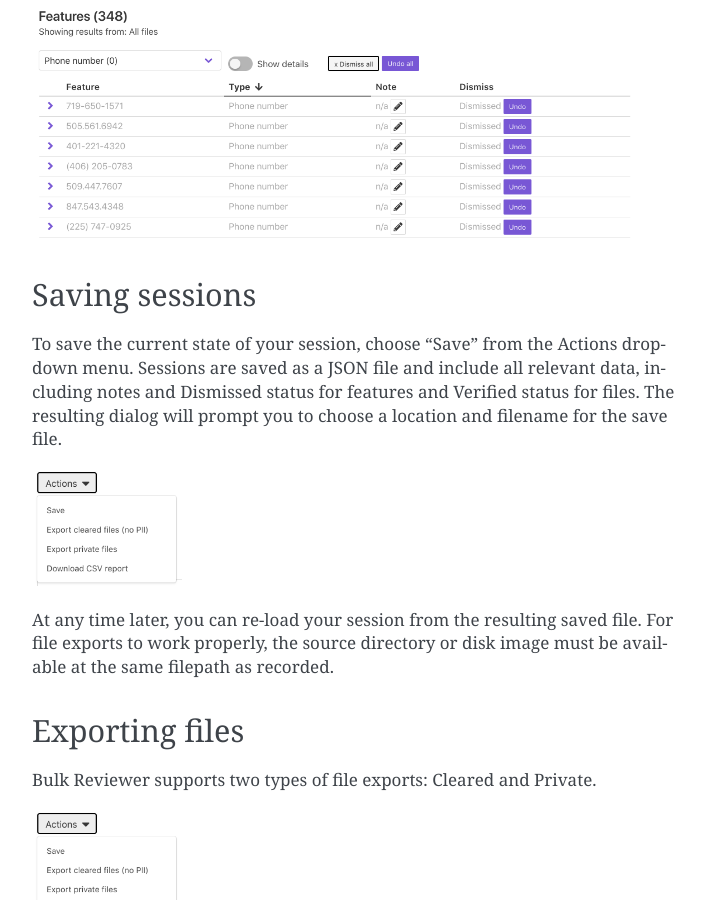
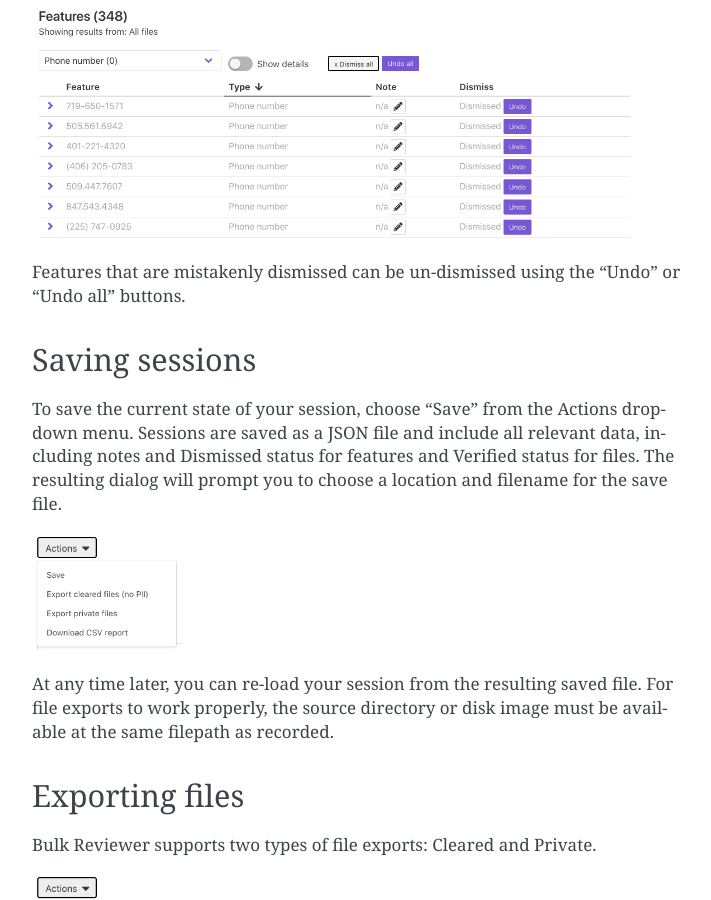
Before and after one commit to bulk-reviewer/bulk-reviewer, a Sphinx documentation site: the page built from docs/reviewdashboard.rst, in a window 1280 px wide and 900 px high, scrolled down 3690 px. Shown: the whole window, without its empty margins (388-1099 px from the left). Built offline with Sphinx 7.4.7, drawn with Linux system fonts in a browser that asks for light colours.

Commit message:
Add note about un-dismissing features

```diff
--- a/docs/reviewdashboard.rst
+++ b/docs/reviewdashboard.rst
@@ -66,6 +66,8 @@ The "x Dismiss all" and "Undo all" buttons can be used to dismiss or un-dismiss
   :width: 600
   :alt: Image showing the results of using the Dismiss All button with phone numbers
 
+Features that are mistakenly dismissed can be un-dismissed using the "Undo" or "Undo all" buttons.
+
 Saving sessions
 ---------------
 To save the current state of your session, choose "Save" from the Actions dropdown menu. Sessions are saved as a JSON file and include all relevant data, including notes and Dismissed status for features and Verified status for files. The resulting dialog will prompt you to choose a location and filename for the save file.
```
